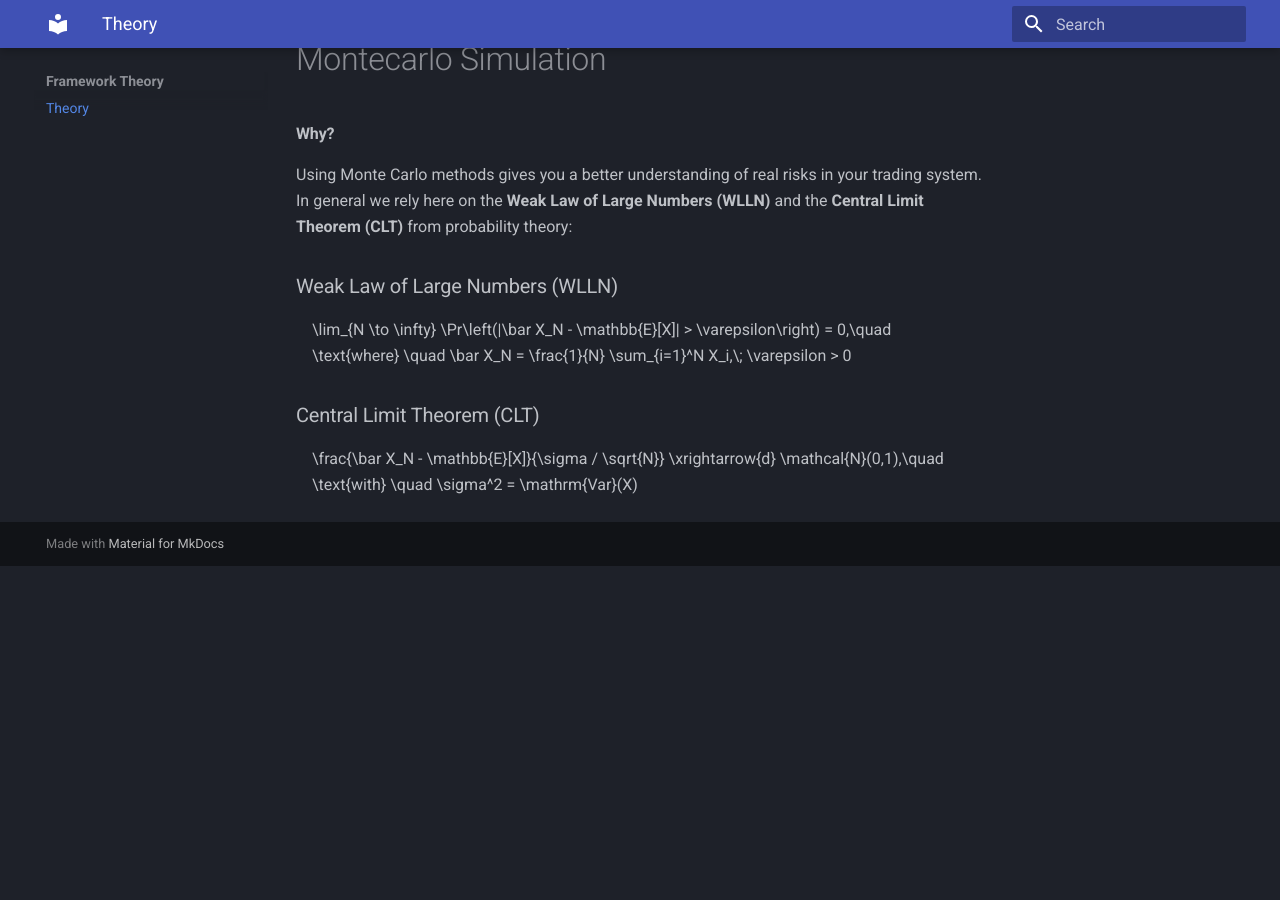
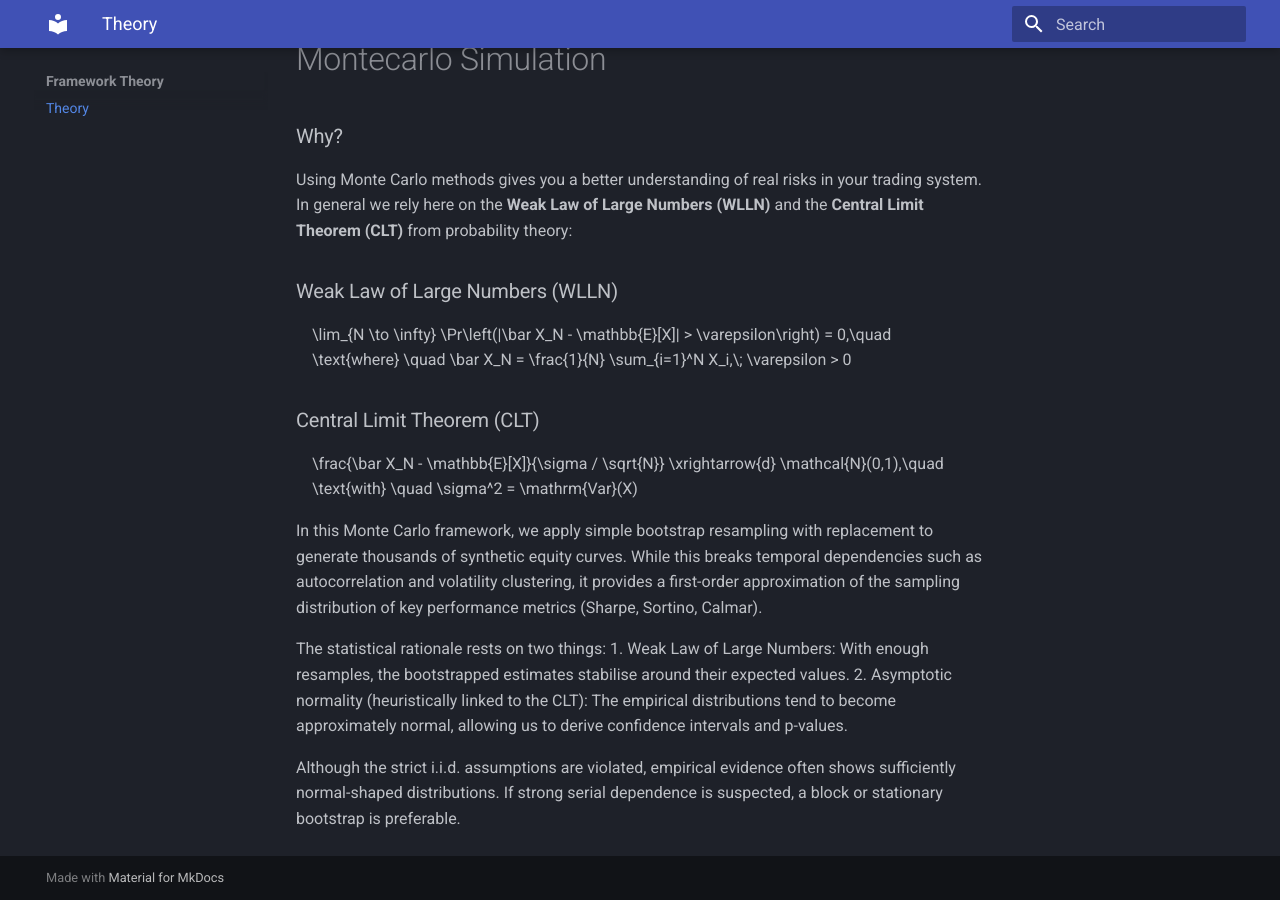
Before and after one commit to papaya0712/quantybt, an MkDocs documentation site: the page built from docs/theory.md, in a window 1280 px wide and 900 px high, scrolled down 1079 px. Built offline with MkDocs 1.6.1 and Material for MkDocs 9.7.7, drawn with Linux system fonts in a browser that asks for light colours; before the commit the page ends 1645 px from its top, so only the background shows below that.

Commit message:
docs update

```diff
--- a/docs/theory.md
+++ b/docs/theory.md
@@ -43,7 +43,7 @@ Where:
 ---
 
 # Montecarlo Simulation
-#### Why?
+### Why?
 Using Monte Carlo methods gives you a better understanding of real risks in your trading system. In general we rely here on the **Weak Law of Large Numbers (WLLN)** and the **Central Limit Theorem (CLT)** from probability theory:
 
 ### Weak Law of Large Numbers (WLLN)
@@ -55,3 +55,11 @@ $$
 $$
 \frac{\bar X_N - \mathbb{E}[X]}{\sigma / \sqrt{N}} \xrightarrow{d} \mathcal{N}(0,1),\quad \text{with} \quad \sigma^2 = \mathrm{Var}(X)
 $$
+
+In this Monte Carlo framework, we apply simple bootstrap resampling with replacement to generate thousands of synthetic equity curves. While this breaks temporal dependencies such as autocorrelation and volatility clustering, it provides a first-order approximation of the sampling distribution of key performance metrics (Sharpe, Sortino, Calmar).
+
+The statistical rationale rests on two things:
+1. Weak Law of Large Numbers: With enough resamples, the bootstrapped estimates stabilise around their expected values.
+2. Asymptotic normality (heuristically linked to the CLT): The empirical distributions tend to become approximately normal, allowing us to derive confidence intervals and p-values.
+
+Although the strict i.i.d. assumptions are violated, empirical evidence often shows sufficiently normal-shaped distributions. If strong serial dependence is suspected, a block or stationary bootstrap is preferable.
```
